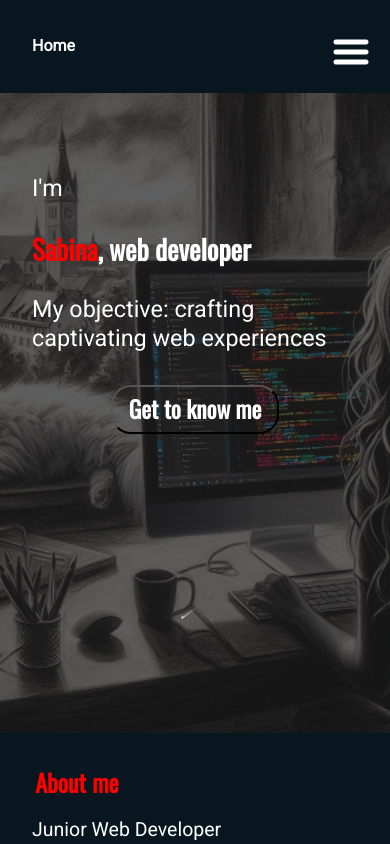
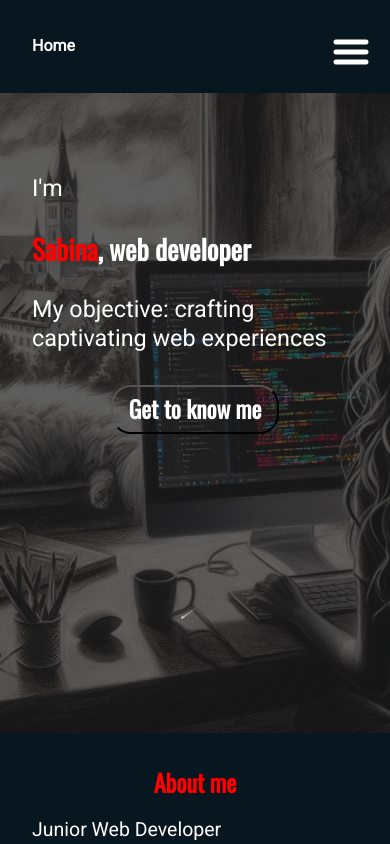
Before and after one commit to SabinaMB/portfolioSab, a React (Vite) app: page / in a window 390 px wide. Shown: the top 844 px of the page. Built offline with nearby package versions, Linux system fonts and the light colour scheme.

Commit message:
title stying

```diff
--- a/src/components/About/About.jsx
+++ b/src/components/About/About.jsx
@@ -10,8 +10,7 @@ export const About = () => {
     <section className={styles.container} id='about'>
 
         <h2 className={styles.title}>
-          <span>About</span>
-          <span>me</span>
+         About me
         </h2>
 
         <div className={styles.text}>
--- a/src/components/About/About.module.css
+++ b/src/components/About/About.module.css
@@ -16,15 +16,14 @@
 .title {
     display: flex;
     flex-direction: column;
-}
-
-.title span {
     grid-area: title;
     margin:0.5rem;
     font-size: clamp(1.5rem, 6vw, 2.5rem);
     font-weight: 700;
     font-family: var(--font-oswald);
     color: var(--color-accent4);
+    writing-mode: vertical-rl;
+    transform:scale(-1);
 }
 
 
@@ -67,11 +66,10 @@
     }
 
     .title {
-        display: flex;
-        flex-direction: row;
-    }
-
-    .title span {
+        writing-mode: horizontal-tb;
+        writing-mode: horizontal;
+        text-orientation: sideways;
+        transform: none;
         text-align: center;
         margin: 0.2rem;}
 }
```
